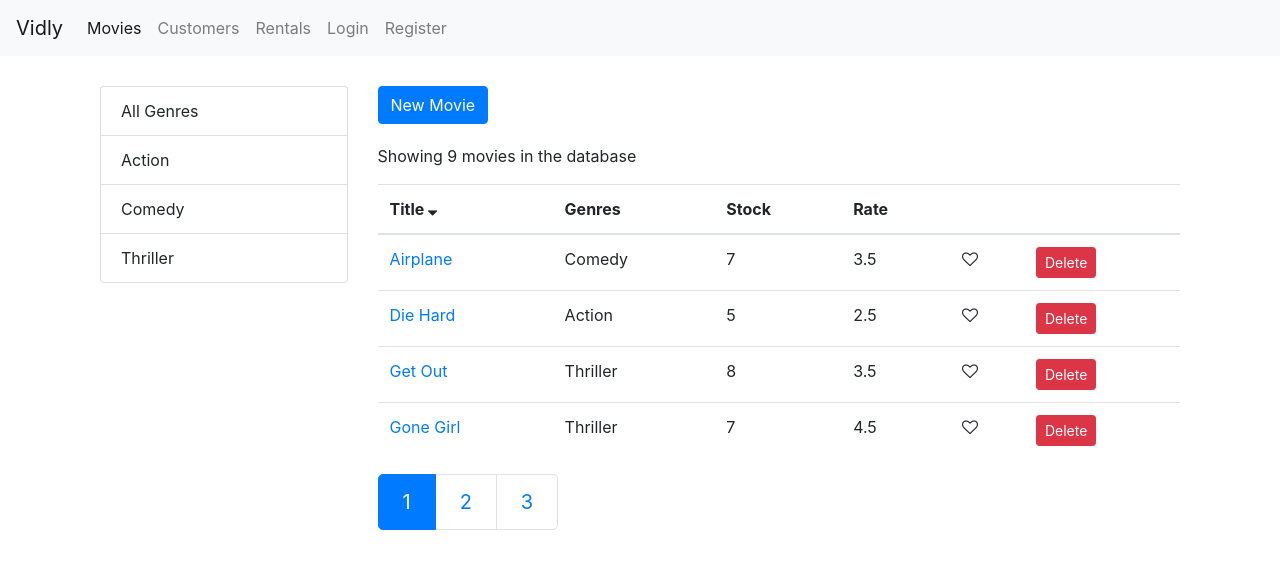
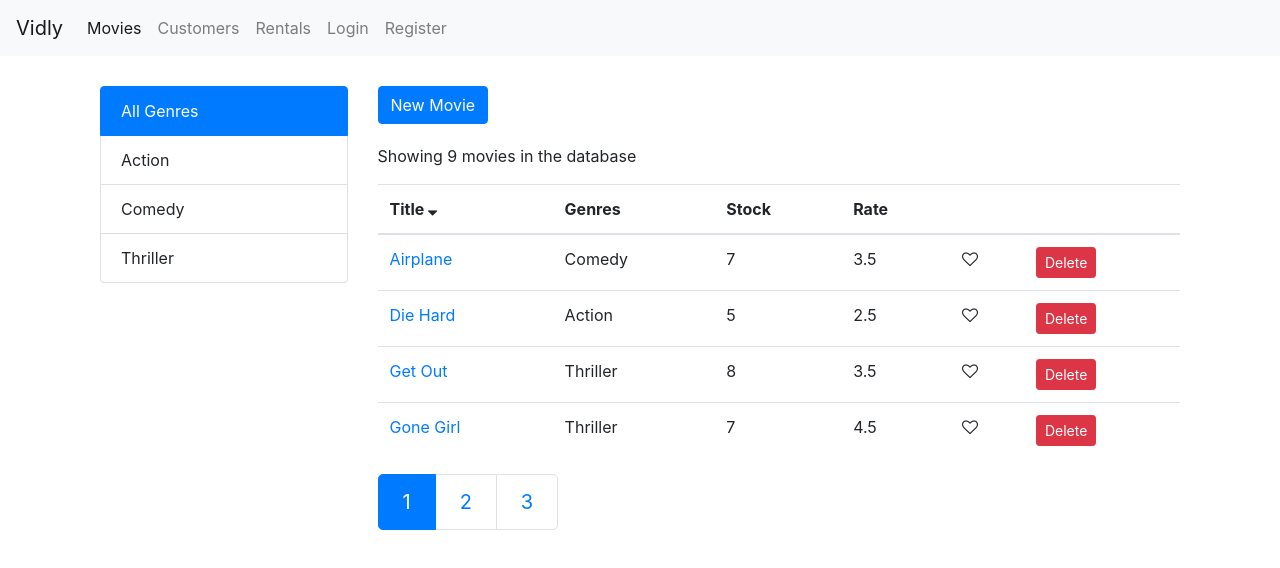
Before and after one commit to danghuutoan/vidly-frontend, a React (Create React App) app: page /movies in a window 1280 px wide. Shown: the top 568 px of the page. Built offline with nearby package versions, Linux system fonts and the light colour scheme.

Commit message:
select all genres by default

```diff
--- a/src/components/movie.jsx
+++ b/src/components/movie.jsx
@@ -20,9 +20,12 @@ class Movie extends Component {
 	};
 
 	componentDidMount() {
+		const genres = [{ _id: "", name: "All Genres" }, ...getGenres()];
+		const movies = getMovies();
 		this.setState({
-			movies: getMovies(),
-			genres: [{ _id: "", name: "All Genres" }, ...getGenres()]
+			movies,
+			genres,
+			selectedGenre: genres[0]
 		});
 	}
 	handleDelete = movie => {
```
